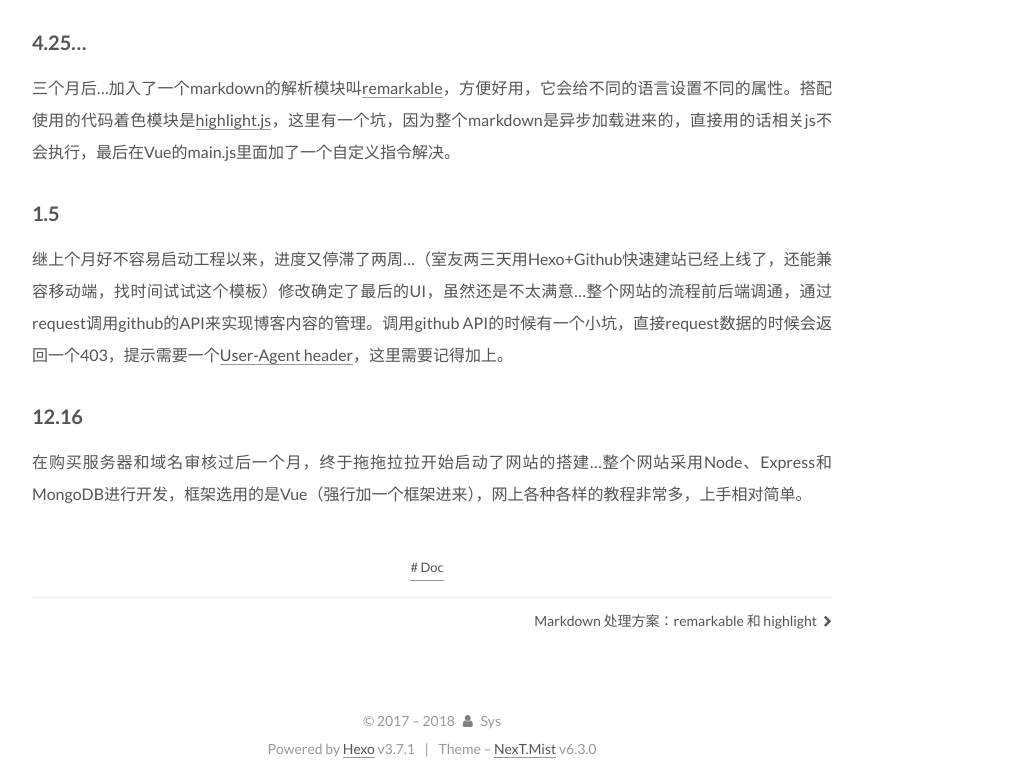
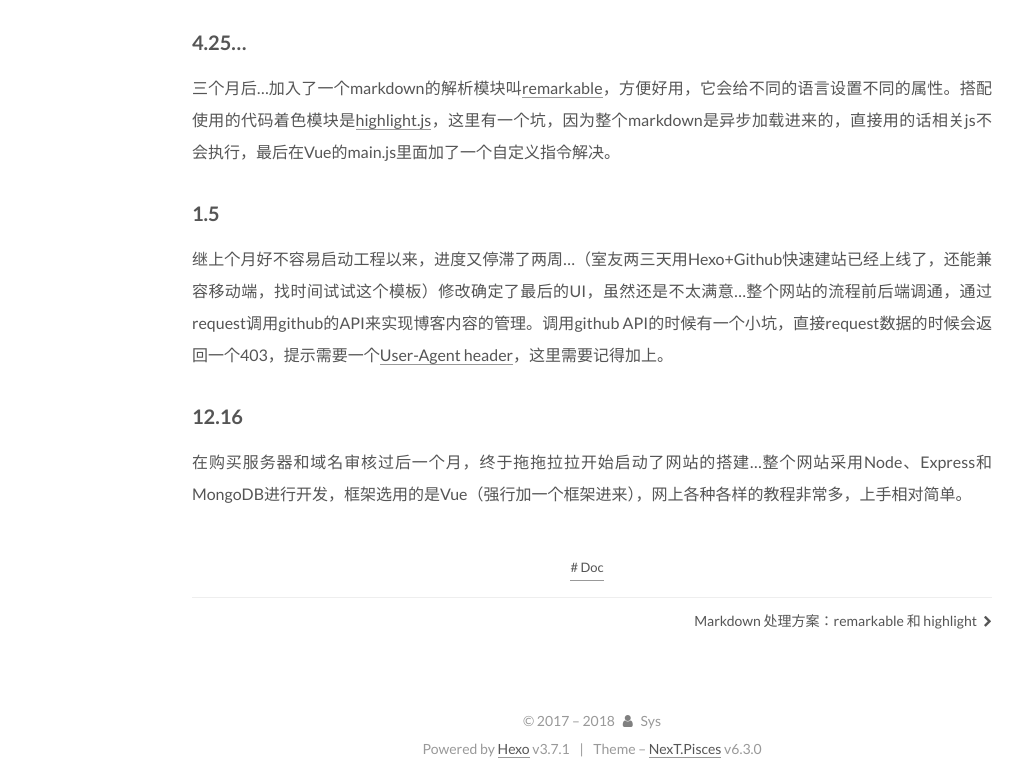
Before and after one commit to sysdog797/syscoding.github.io, a plain HTML site: page 2018/04/25/180425/index.html in a window 1280 px wide. Shown: the part 1066-1849 px from the top of the page, without its empty margins (48-1071 px from the left). Drawn offline with Linux system fonts and the light colour scheme.

Commit message:
Site updated: 2018-08-02 17:22:17

```diff
--- a/2018/04/25/180425/index.html
+++ b/2018/04/25/180425/index.html
@@ -14,7 +14,7 @@
 
 
 
-<html class="theme-next mist use-motion" lang="en">
+<html class="theme-next pisces use-motion" lang="en">
 <head>
   <meta charset="UTF-8"/>
 <meta http-equiv="X-UA-Compatible" content="IE=edge" />
@@ -116,7 +116,7 @@
   var NexT = window.NexT || {};
   var CONFIG = {
     root: '/syscoding.github.io/',
-    scheme: 'Mist',
+    scheme: 'Pisces',
     version: '6.3.0',
     sidebar: {"position":"left","display":"post","offset":12,"b2t":false,"scrollpercent":false,"onmobile":false},
     fancybox: false,
@@ -277,9 +277,6 @@
 
 
 
-
-
-
 </nav>
 
 
@@ -297,6 +294,9 @@
     <main id="main" class="main">
       <div class="main-inner">
         <div class="content-wrap">
+
+
+
 
           <div id="content" class="content">
 
@@ -632,7 +632,7 @@
 
 
 
-  <div class="theme-info">Theme – <a class="theme-link" target="_blank" href="https://theme-next.org">NexT.Mist</a> v6.3.0</div>
+  <div class="theme-info">Theme – <a class="theme-link" target="_blank" href="https://theme-next.org">NexT.Pisces</a> v6.3.0</div>
 
 
 
@@ -726,6 +726,13 @@
 
 
 
+  <script type="text/javascript" src="/syscoding.github.io/js/src/affix.js?v=6.3.0"></script>
+
+  <script type="text/javascript" src="/syscoding.github.io/js/src/schemes/pisces.js?v=6.3.0"></script>
+
+
+
+
   <script type="text/javascript" src="/syscoding.github.io/js/src/scrollspy.js?v=6.3.0"></script>
 <script type="text/javascript" src="/syscoding.github.io/js/src/post-details.js?v=6.3.0"></script>
 
```
Also changed, not shown: 2018/04/26/180426/index.html (+13 -6 lines), 2018/05/11/180511-1/index.html (+13 -6 lines), 2018/05/11/180511-2/index.html (+13 -6 lines), 2018/06/11/180611-1/index.html (+13 -6 lines), 2018/06/11/180611-2/index.html (+13 -6 lines), 2018/06/15/180615/index.html (+13 -6 lines), archives/2018/04/index.html (+26 -19 lines), archives/2018/05/index.html (+26 -19 lines), archives/2018/06/index.html (+26 -19 lines), archives/2018/index.html (+26 -19 lines), archives/index.html (+26 -19 lines), index.html (+13 -6 lines), tags/Markdown/index.html (+26 -19 lines), tags/React/index.html (+26 -19 lines), 3 more files.
